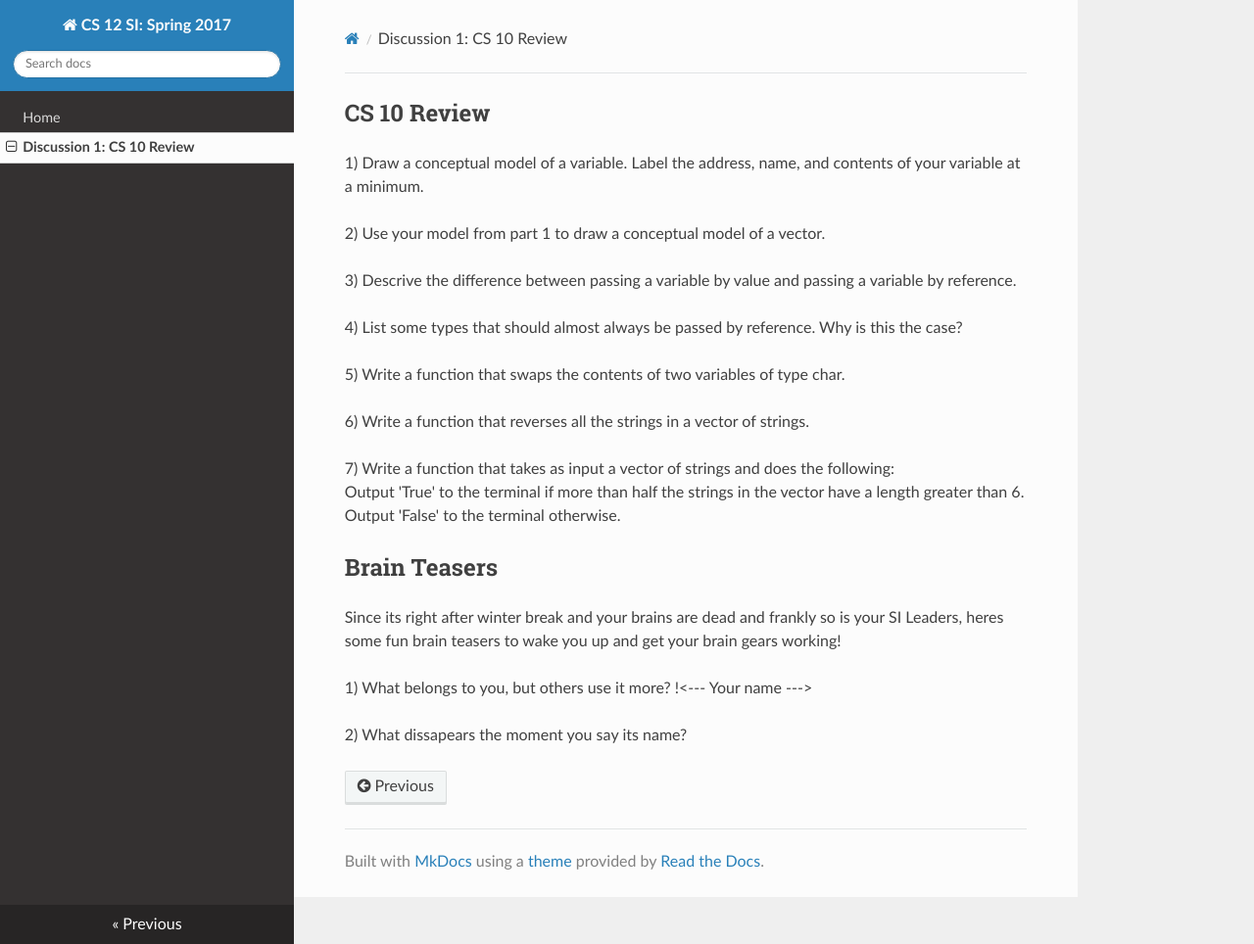
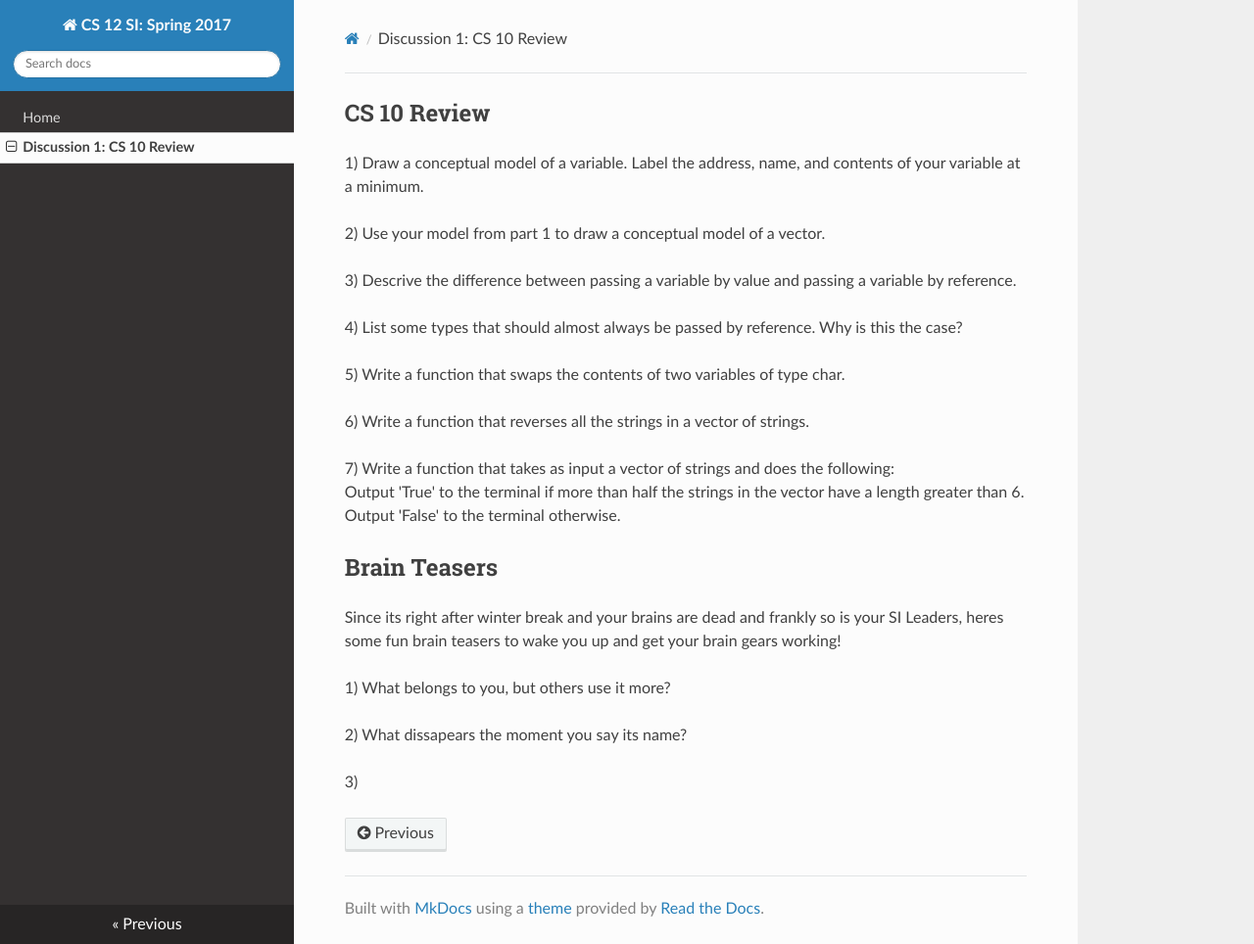
Before and after one commit to cs-si-ucr/cs12, an MkDocs documentation site: the page built from docs/dis01.md, in a window 1280 px wide and 964 px high. Shown: the whole window at 98% size. Built offline with MkDocs 1.6.1, drawn with Linux system fonts in a browser that asks for light colours; nearby versions of some CDN libraries; old or Windows-style settings are respelled for this version of MkDocs.

Commit message:
cant do comments fml :(

```diff
--- a/docs/dis01.md
+++ b/docs/dis01.md
@@ -23,6 +23,8 @@ Brain Teasers
 Since its right after winter break and your brains are dead and frankly so is your SI Leaders,
 heres some fun brain teasers to wake you up and get your brain gears working!
 
-1) What belongs to you, but others use it more? !<--- Your name --->
+1) What belongs to you, but others use it more?
 
 2) What dissapears the moment you say its name?
+
+3)
```
